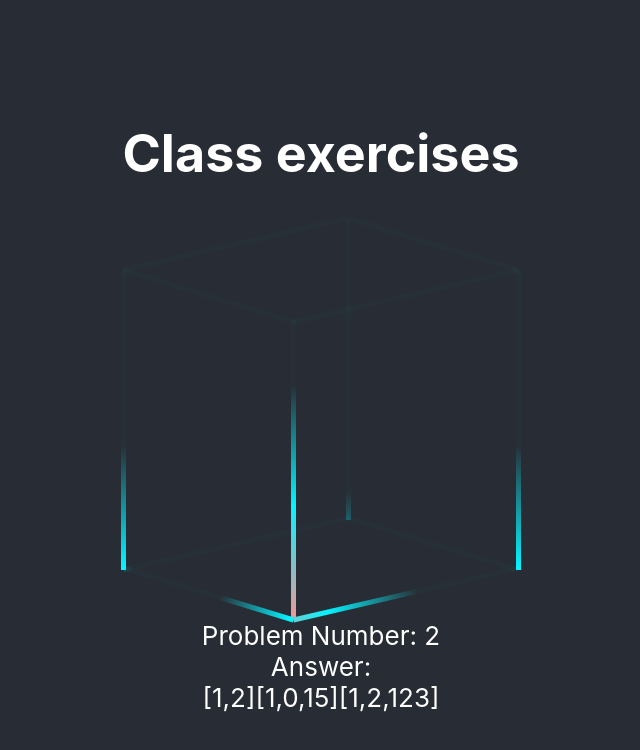
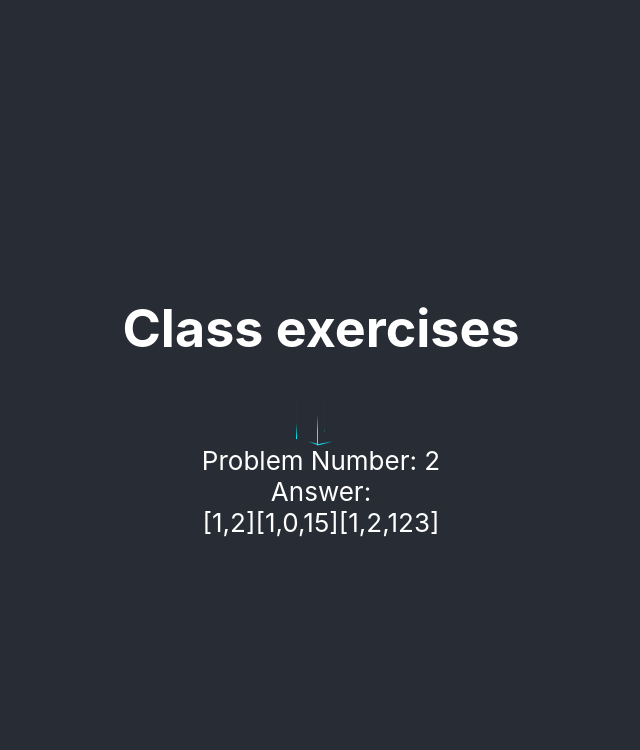
Before and after one commit to ToastBubbles/react-beta-practice, a React (Create React App) app in the folder react-beta-practice/: page / in a window 1280 px wide. Shown: the top 750 px of the page, without its empty margins (319-959 px from the left). Built offline with nearby package versions, Linux system fonts and the light colour scheme.

Commit message:
made fancy box scalable

```diff
--- a/react-beta-practice/src/App.css
+++ b/react-beta-practice/src/App.css
@@ -98,6 +98,7 @@
   justify-content: center;
 
   /* align-items: center; */
+  background-color: #06f3ff;
   height: 10em;
   width: 10em;
 }
@@ -121,10 +122,95 @@
   background-color: #06f3ff05;
   background-size: 400% 400%;
   /* height: 400px; */
-  width: 5px;
+  width: 1%;
+}
+.Box-container {
+  position: relative;
+  height: 50px;
+  width: 50px;
+  /* background-color: #3c4647; */
 }
 
 .s1 {
+  left: 42.5%;
+  top: 25%;
+  bottom: 0%;
+}
+.s2 {
+  left: 0%;
+  top: 12.5%;
+  bottom: 12.5%;
+}
+.s3 {
+  right: 0%;
+  top: 12.5%;
+  bottom: 12.5%;
+}
+.s4 {
+  right: 42.5%;
+  bottom: 25%;
+  top: 0%;
+}
+
+.s5 {
+  height: 57.5%;
+  transform: rotate(77deg);
+  transform-origin: bottom;
+  bottom: 87.5%;
+}
+.s6 {
+  height: 45%;
+  transform: rotate(-73deg);
+  transform-origin: top;
+  top: -0.5%;
+  left: 56%;
+}
+
+.s7 {
+  height: 45%;
+  transform: rotate(-73deg);
+  transform-origin: top;
+  top: 12.5%;
+  left: 0%;
+}
+.s8 {
+  height: 57.5%;
+  transform: rotate(77deg);
+  transform-origin: bottom;
+  bottom: 74.5%;
+  left: 42.5%;
+}
+.s9 {
+  height: 57.5%;
+  transform: rotate(77deg);
+  transform-origin: bottom;
+  bottom: 12.5%;
+  left: 0%;
+}
+.s10 {
+  height: 45%;
+  transform: rotate(-73deg);
+  transform-origin: bottom;
+  bottom: 12.5%;
+  right: 0%;
+}
+
+.s11 {
+  height: 57.5%;
+  transform: rotate(77deg);
+  transform-origin: bottom;
+  bottom: 0%;
+  left: 42.5%;
+}
+.s12 {
+  height: 45%;
+  transform: rotate(-73deg);
+  transform-origin: bottom;
+  bottom: 0%;
+  left: 42.5%;
+}
+
+/* .s1 {
   left: 170px;
   top: 100px;
   bottom: 0;
@@ -144,11 +230,7 @@
   bottom: 100px;
   top: 0;
 }
-.Box-container {
-  position: relative;
-  height: 400px;
-  width: 400px;
-}
+
 .s5 {
   height: 230px;
   transform: rotate(77deg);
@@ -205,7 +287,7 @@
   transform-origin: bottom;
   bottom: 0px;
   left: 170px;
-}
+} */
 
 @keyframes Color-anim {
   0% {
```
Also changed, not shown: react-beta-practice/src/App.js (+0 -51 lines).
